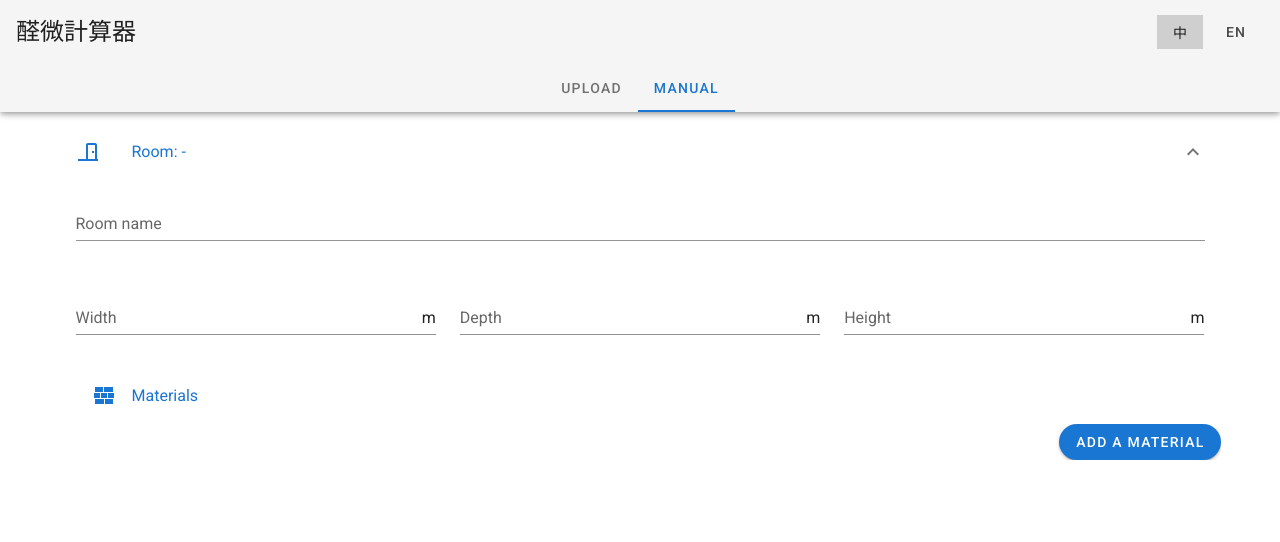
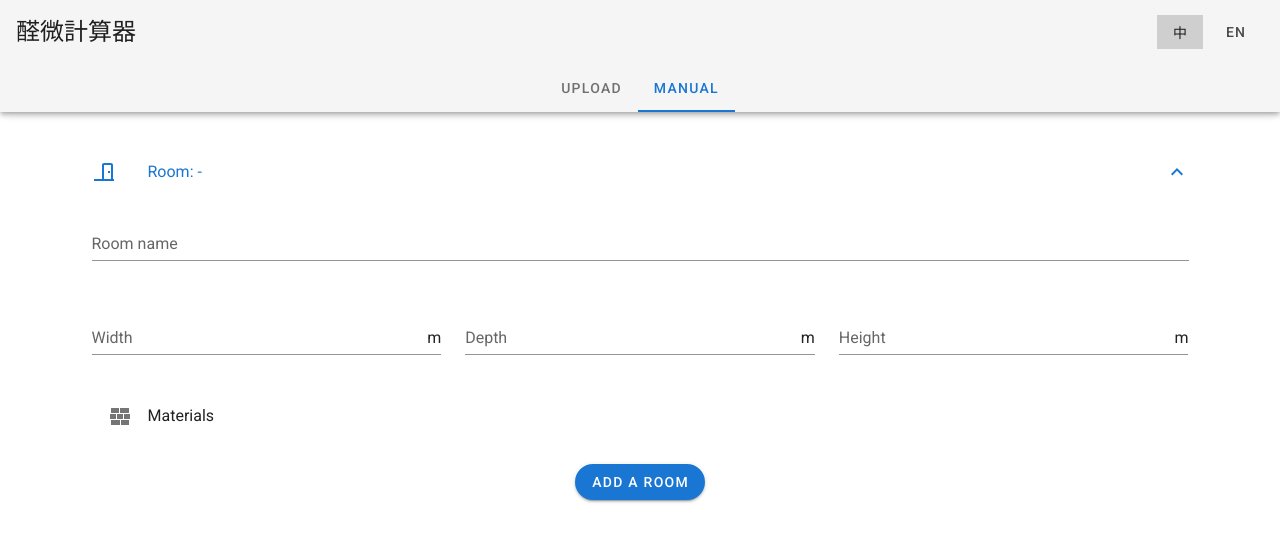
Before and after one commit to Roytangrb/rcho, a Vue app: page / in a window 1280 px wide. Both pictures are taken after a click on the tab "MANUAL". Shown: the top 542 px of the page. Built offline with nearby package versions, Linux system fonts and the light colour scheme.

Commit message:
room list add

```diff
--- a/src/components/ManualForm.vue
+++ b/src/components/ManualForm.vue
@@ -1,159 +1,43 @@
 <template>
 	<v-container>
-    <v-list-group
-      :prepend-icon="icons.door"
-      value="false"
-    >
-      <template v-slot:activator>
-        <v-list-item-title>Room: {{ room_name || ' - ' }}</v-list-item-title>
-      </template>
-
-      <v-list-item>
+    <v-list>
+      <v-list-item v-for="(room, index) in rooms" :key="index">
         <v-list-item-content>
-          <v-form ref="room-form" v-model="room_valid">
-            <v-row>
-              <v-col>
-                <v-text-field
-                    v-model="room_name"
-                    label="Room name"
-                    type="text"
-                  ></v-text-field>
-              </v-col>
-            </v-row>
-
-            <v-row>
-              <v-col
-                cols="12"
-                md="4"
-              >
-                <v-text-field
-                  v-model="width"
-                  :rules="num_rules"
-                  label="Width"
-                  suffix="m"
-                  type="number"
-                  required
-                ></v-text-field>
-              </v-col>
-
-              <v-col
-                cols="12"
-                md="4"
-              >
-                <v-text-field
-                  v-model="depth"
-                  :rules="num_rules"
-                  label="Depth"
-                  suffix="m"
-                  type="number"
-                  required
-                ></v-text-field>
-              </v-col>
-
-              <v-col
-                cols="12"
-                md="4"
-              >
-                <v-text-field
-                  v-model="height"
-                  :rules="num_rules"
-                  label="Height"
-                  suffix="m"
-                  type="number"
-                  required
-                ></v-text-field>
-              </v-col>
-            </v-row>
-          </v-form>
-
-          <h3 v-if="room_valid">體積 : 使用面積 ({{ format(width * depth) }} m²) x 層高 ({{ format(height) }} m) = ({{ format(width * depth * height) }} m³)</h3>
+          <Room />
         </v-list-item-content>
       </v-list-item>
+    </v-list>
 
-      <v-list-group
-        sub-group
-        :prepend-icon="icons.wall"
-        value="false"
-      >
-        <template v-slot:activator>
-          <v-list-item-content>
-            <v-list-item-title>Materials</v-list-item-title>
-          </v-list-item-content>
-        </template>
-
-        <v-list-item v-for="(item, index) in items" :key="index">
-          <v-row>
-            <v-col cols="12" md="4">
-              <v-text-field
-                  v-model="item.name"
-                  label="Name"
-                  type="text"
-                >
-              </v-text-field>
-            </v-col>
-            <v-col cols="12" md="4">
-              <v-text-field
-                  v-model="item.factor"
-                  :rules="num_rules"
-                  label="Factor A"
-                  type="number"
-                  required
-                >
-              </v-text-field>
-            </v-col>
-            <v-col cols="12" md="4">
-              <v-text-field
-                  v-model="item.area"
-                  :rules="num_rules"
-                  label="Area"
-                  type="number"
-                  suffix="m²"
-                  required
-                >
-              </v-text-field>
-            </v-col>
-          </v-row>
-        </v-list-item>
-        <div class="text-right">
-          <v-btn rounded color="primary" dark @click="addMaterial">Add a material</v-btn>
-        </div>
-      </v-list-group>
-    </v-list-group>
+    <div class="text-center">
+      <v-btn rounded color="primary" dark @click="addRoom">Add a room</v-btn>
+    </div>
 	</v-container>
 </template>
 
 <script>
-  import { mdiDoorClosed, mdiWall} from '@mdi/js';
+  import Room from './RoomForm.vue'
 
-	export default{
-		name: "MuaualForm",
-		data: ()=>({
-      icons: {
-        door: mdiDoorClosed,
-        wall: mdiWall,
+  export default {
+    components: {
+      Room
+    },
+    data: ()=>({
+      rooms: [],
+    }),
+    mounted(){
+      var vm = this
+
+      vm.addRoom()
+    },
+    methods: {
+      addRoom(){
+        var vm = this
+
+        vm.rooms.push({})
       },
+      delRoom(){
 
-      room_name: '',
-			width: null,
-			depth: null,
-			height: null,
-      room_valid: false,
-      items: [],
-      new_item: { name: null, factor: null, area: null },
-			num_rules: [
-				v => !!v || 'Required',
-				v => !isNaN(Number(v)) || 'Must be a number',
-				v => Number(v) > 0 || 'Invalid numebr'
-			]
-		}),
-		methods:{
-      addMaterial(){
-        var vm = this
-        vm.items.push(vm.new_item)
-      },
-      format(num){
-        return Number(num).toFixed(2)
       }
-		}
-	}
+    }
+  }
 </script>
--- /dev/null
+++ b/src/components/RoomForm.vue
@@ -0,0 +1,157 @@
+<template>
+	<v-list-group
+    :prepend-icon="icons.door"
+    :value="true"
+  >
+    <template v-slot:activator>
+      <v-list-item-title>Room: {{ room_name || ' - ' }}</v-list-item-title>
+    </template>
+
+    <v-list-item>
+      <v-list-item-content>
+        <v-form ref="room-form" v-model="room_valid">
+          <v-row>
+            <v-col>
+              <v-text-field
+                  v-model="room_name"
+                  label="Room name"
+                  type="text"
+                ></v-text-field>
+            </v-col>
+          </v-row>
+
+          <v-row>
+            <v-col
+              cols="12"
+              md="4"
+            >
+              <v-text-field
+                v-model="width"
+                :rules="num_rules"
+                label="Width"
+                suffix="m"
+                type="number"
+                required
+              ></v-text-field>
+            </v-col>
+
+            <v-col
+              cols="12"
+              md="4"
+            >
+              <v-text-field
+                v-model="depth"
+                :rules="num_rules"
+                label="Depth"
+                suffix="m"
+                type="number"
+                required
+              ></v-text-field>
+            </v-col>
+
+            <v-col
+              cols="12"
+              md="4"
+            >
+              <v-text-field
+                v-model="height"
+                :rules="num_rules"
+                label="Height"
+                suffix="m"
+                type="number"
+                required
+              ></v-text-field>
+            </v-col>
+          </v-row>
+        </v-form>
+
+        <h3 v-if="room_valid">體積 : 使用面積 ({{ format(width * depth) }} m²) x 層高 ({{ format(height) }} m) = ({{ format(width * depth * height) }} m³)</h3>
+      </v-list-item-content>
+    </v-list-item>
+
+    <v-list-group
+      sub-group
+      :prepend-icon="icons.wall"
+      :value="room_valid"
+    >
+      <template v-slot:activator>
+        <v-list-item-content>
+          <v-list-item-title>Materials</v-list-item-title>
+        </v-list-item-content>
+      </template>
+
+      <v-list-item v-for="(item, index) in items" :key="index">
+        <v-row>
+          <v-col cols="12" md="4">
+            <v-text-field
+                v-model="item.name"
+                label="Name"
+                type="text"
+              >
+            </v-text-field>
+          </v-col>
+          <v-col cols="12" md="4">
+            <v-text-field
+                v-model="item.factor"
+                :rules="num_rules"
+                label="Factor A"
+                type="number"
+                required
+              >
+            </v-text-field>
+          </v-col>
+          <v-col cols="12" md="4">
+            <v-text-field
+                v-model="item.area"
+                :rules="num_rules"
+                label="Area"
+                type="number"
+                suffix="m²"
+                required
+              >
+            </v-text-field>
+          </v-col>
+        </v-row>
+      </v-list-item>
+      <div class="text-right">
+        <v-btn rounded color="primary" dark @click="addMaterial">Add a material</v-btn>
+      </div>
+    </v-list-group>
+  </v-list-group>
+</template>
+
+<script>
+	import { mdiDoorClosed, mdiWall} from '@mdi/js';
+
+	export default{
+		name: "MuaualForm",
+		data: ()=>({
+      icons: {
+        door: mdiDoorClosed,
+        wall: mdiWall,
+      },
+
+      room_name: '',
+			width: null,
+			depth: null,
+			height: null,
+      room_valid: false,
+      items: [],
+      new_item: { name: null, factor: null, area: null },
+			num_rules: [
+				v => !!v || 'Required',
+				v => !isNaN(Number(v)) || 'Must be a number',
+				v => Number(v) > 0 || 'Invalid numebr'
+			]
+		}),
+		methods:{
+      addMaterial(){
+        var vm = this
+        vm.items.push(vm.new_item)
+      },
+      format(num){
+        return Number(num).toFixed(2)
+      }
+		}
+	}
+</script>
--- a/src/components/TableUpload.vue
+++ b/src/components/TableUpload.vue
@@ -22,7 +22,9 @@
 				>
 				</v-file-input>
 
-				<p class="text-center">Or</p>
+				<div class="text-center mb-3">
+					<span class="or">Or</span>
+				</div>
 
 				<div
 					class="drop-zone"
@@ -97,6 +99,26 @@
 </script>
 
 <style scoped lang="less">
+	.or {
+		position: relative;
+		&::before,
+		&::after{
+			content: "";
+			position: absolute;
+			top: 50%;
+			width: 200%;
+			border-bottom: 1px solid #ccc;
+		}
+
+		&::before{
+			right: 130%;
+		}
+
+		&::after{
+			left: 130%;
+		}
+	}
+
 	.drop-zone{
 		width: 100%;
 		height: 300px;
```
